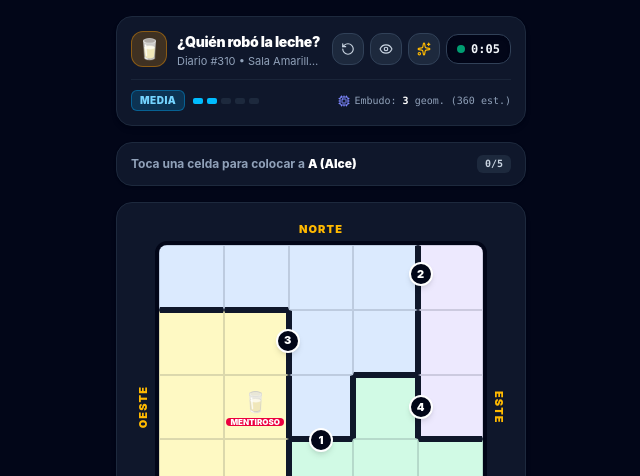
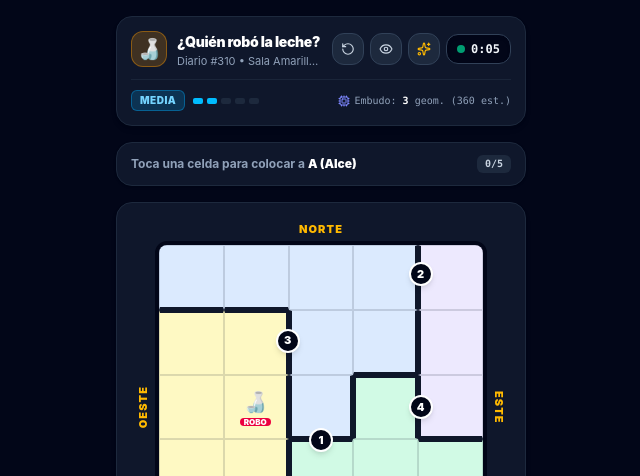
Before and after one commit to albertsalamanzano-bit/who-stole-my-milk, a React (Vite) app: page / in a window 1280 px wide. Shown: the top 476 px of the page, without its empty margins (319-959 px from the left). Built offline with nearby package versions, Linux system fonts and the light colour scheme.

Commit message:
Update App.jsx

```diff
--- a/src/App.jsx
+++ b/src/App.jsx
@@ -113,7 +113,7 @@ const CLUE_CATEGORIES = {
     id: 'Escenario',
     label: 'Contacto Escenario',
     badge: 'bg-emerald-950 text-emerald-300 border-emerald-800',
-    desc: 'Contacto ortogonal con muros de otras salas o con la leche derramada 🥛'
+    desc: 'Contacto ortogonal con muros de otras salas o con la leche derramada 🍶'
   },
   Paranoia: {
     id: 'Paranoia',
@@ -785,12 +785,12 @@ function generateCandidateCluesForSuspect(speakerId, grid, vasePos, vaseRoom, do
     });
   }
 
-  // 4. Contacto con Escenario (Leche 🥛)
+  // 4. Contacto con Escenario (Leche 🍶)
   clues.push({
     id: `adj_to_vase_orth`,
     category: 'Escenario',
     weight: 18,
-    text: `«Mi casilla estaba pegada ortogonalmente a la leche derramada (🥛), aunque hubiera muro en medio.»`,
+    text: `«Mi casilla estaba pegada ortogonalmente a la leche derramada (🍶), aunque hubiera muro en medio.»`,
     evalFn: (st) =>
       Math.abs(st.suspectRow[speakerId] - vasePos.r) +
         Math.abs(st.suspectCol[speakerId] - vasePos.c) ===
@@ -801,7 +801,7 @@ function generateCandidateCluesForSuspect(speakerId, grid, vasePos, vaseRoom, do
     id: `adj_to_vase_king`,
     category: 'Escenario',
     weight: 17,
-    text: `«Estaba a solo una casilla de distancia (incluso en diagonal) de la leche derramada (🥛).»`,
+    text: `«Estaba a solo una casilla de distancia (incluso en diagonal) de la leche derramada (🍶).»`,
     evalFn: (st) =>
       Math.abs(st.suspectRow[speakerId] - vasePos.r) <= 1 &&
       Math.abs(st.suspectCol[speakerId] - vasePos.c) <= 1
@@ -1414,7 +1414,7 @@ export default function App() {
 
   // Compartir por WhatsApp o menú nativo del móvil con el texto exacto solicitado
   const handleShare = async () => {
-    const shareText = `🥛 ¿Quién robó la leche? (${dailyConfig.formattedDate})\n⏱️ Lo descubrí en ${formatTime(
+    const shareText = `🍶 ¿Quién robó la leche? (${dailyConfig.formattedDate})\n⏱️ Lo descubrí en ${formatTime(
       seconds
     )} min.\n¡A ver si mejoras mi tiempo! 👇\nhttps://who-stole-my-milk.vercel.app/`;
 
@@ -1450,7 +1450,7 @@ export default function App() {
           <div className="flex items-center justify-between gap-2">
             <div className="flex items-center gap-2.5 min-w-0">
               <div className="w-9 h-9 rounded-xl bg-amber-500/20 border border-amber-500/40 flex items-center justify-center text-xl shrink-0">
-                🥛
+                🍶
               </div>
               <div className="min-w-0">
                 <div className="flex items-center gap-1.5">
@@ -1459,7 +1459,7 @@ export default function App() {
                   </h1>
                 </div>
                 <p className="text-[11px] text-slate-400 leading-none mt-1 truncate">
-                  {isDailyMode ? `Diario #${dailyConfig.dayNumber}` : `Caso #${level.caseNumber}`} &bull; Sala {ROOMS[level.vaseRoom].name} (🥛)
+                  {isDailyMode ? `Diario #${dailyConfig.dayNumber}` : `Caso #${level.caseNumber}`} &bull; Sala {ROOMS[level.vaseRoom].name} (🍶)
                 </p>
               </div>
             </div>
@@ -1579,7 +1579,7 @@ export default function App() {
             <div className="w-full flex items-center justify-between text-amber-400">
               <span className="flex items-center gap-1.5 truncate">
                 <XCircle className="w-4 h-4 shrink-0" />
-                <span>Alguna declaración no cuadra con la sala 🥛</span>
+                <span>Alguna declaración no cuadra con la sala 🍶</span>
               </span>
               <span className="text-[10px] font-mono">5/5</span>
             </div>
@@ -1671,12 +1671,12 @@ export default function App() {
                           hasConflict ? 'ring-3 ring-inset ring-rose-600 z-10' : ''
                         }`}
                       >
-                        {/* Leche Robada 🥛 */}
+                        {/* Leche Robada 🍶 */}
                         {isVase && (
                           <div className="flex flex-col items-center justify-center leading-none pointer-events-none">
-                            <span className="text-xl">🥛</span>
+                            <span className="text-xl">🍶</span>
                             <span className="text-[8px] font-black uppercase bg-rose-600 text-white px-1 rounded mt-0.5">
-                              MENTIROSO
+                              ROBO
                             </span>
                           </div>
                         )}
```
